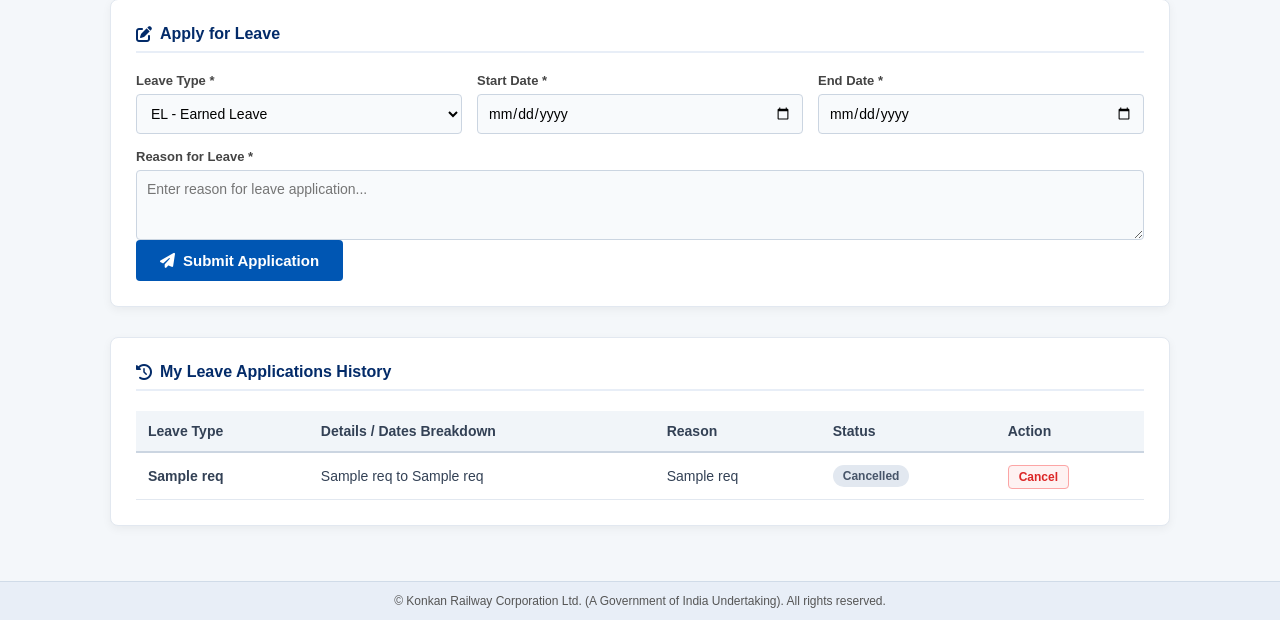
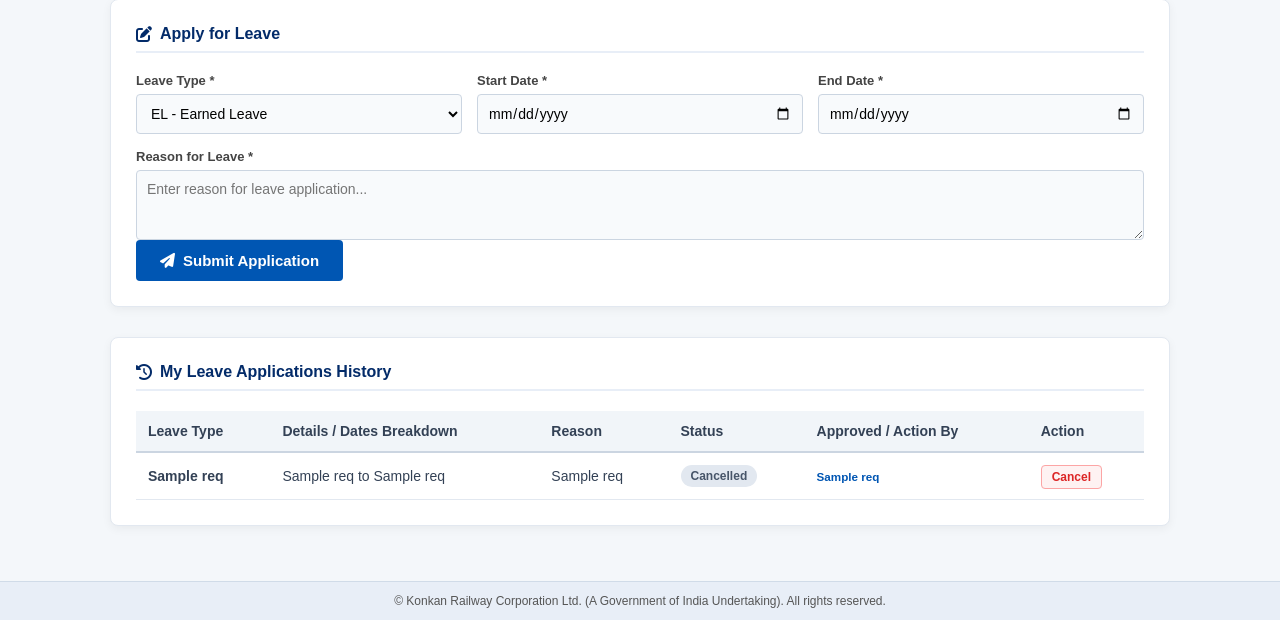
Before and after one commit to RohanDamodar/S-T_KRCL_leave_portal, a Flask app: template templates/dashboard.html in a window 1280 px wide. Shown: the part 278-898 px from the top of the page. Run offline with Flask 3, Linux system fonts and the light colour scheme; the template is opened without the code that fills it: most values are stand-ins (such as "Sample title", 1, 10 or a date in 2020); some libraries are stand-ins or nearby versions.

Commit message:
Update dashboard.html

```diff
--- a/templates/dashboard.html
+++ b/templates/dashboard.html
@@ -119,7 +119,6 @@
                         </select>
                     </div>
 
-                    <!-- Single Leave Dates -->
                     <div class="form-group single-date-group">
                         <label>Start Date *</label>
                         <input type="date" name="start_date" id="singleStart">
@@ -131,28 +130,15 @@
                     </div>
                 </div>
 
-                <!-- Combined EL + CL Custom Dates Box -->
                 <div id="combinedDatesBox" class="custom-dates-box">
                     <h4 style="font-size: 13px; color: #0056b3; margin-bottom: 10px;">
                         <i class="fa-solid fa-sliders"></i> Customize EL & CL Dates:
                     </h4>
                     <div class="form-grid">
-                        <div class="form-group">
-                            <label>EL Start Date *</label>
-                            <input type="date" name="el_start_date" id="elStart">
-                        </div>
-                        <div class="form-group">
-                            <label>EL End Date *</label>
-                            <input type="date" name="el_end_date" id="elEnd">
-                        </div>
-                        <div class="form-group">
-                            <label>CL Start Date *</label>
-                            <input type="date" name="cl_start_date" id="clStart">
-                        </div>
-                        <div class="form-group">
-                            <label>CL End Date *</label>
-                            <input type="date" name="cl_end_date" id="clEnd">
-                        </div>
+                        <div class="form-group"><label>EL Start Date *</label><input type="date" name="el_start_date" id="elStart"></div>
+                        <div class="form-group"><label>EL End Date *</label><input type="date" name="el_end_date" id="elEnd"></div>
+                        <div class="form-group"><label>CL Start Date *</label><input type="date" name="cl_start_date" id="clStart"></div>
+                        <div class="form-group"><label>CL End Date *</label><input type="date" name="cl_end_date" id="clEnd"></div>
                     </div>
                 </div>
 
@@ -180,6 +166,7 @@
                             <th>Details / Dates Breakdown</th>
                             <th>Reason</th>
                             <th>Status</th>
+                            <th>Approved / Action By</th>
                             <th>Action</th>
                         </tr>
                     </thead>
@@ -190,8 +177,8 @@
                                 <td><b>{{ req[1] }}</b></td>
                                 <td>
                                     {% if req[1] == 'EL+CL' %}
-                                        <small style="display:block;"><b>EL Dates:</b> {{ req[4] }}</small>
-                                        <small style="display:block;"><b>CL Dates:</b> {{ req[5] }}</small>
+                                        <small style="display:block;"><b>EL:</b> {{ req[4] }}</small>
+                                        <small style="display:block;"><b>CL:</b> {{ req[5] }}</small>
                                     {% else %}
                                         {{ req[2] }} to {{ req[3] }}
                                     {% endif %}
@@ -209,6 +196,13 @@
                                     {% endif %}
                                 </td>
                                 <td>
+                                    {% if req[8] %}
+                                        <small style="color: #0056b3; font-weight: bold;">{{ req[8] }}</small>
+                                    {% else %}
+                                        -
+                                    {% endif %}
+                                </td>
+                                <td>
                                     {% if req[7] != 'Cancelled' and req[7] != 'Rejected' %}
                                         <a href="/cancel_leave/{{ req[0] }}" class="btn-cancel" onclick="return confirm('तुम्हाला ही रजा रद्द करायची आहे का?');">Cancel</a>
                                     {% else %}
@@ -218,9 +212,7 @@
                             </tr>
                             {% endfor %}
                         {% else %}
-                            <tr>
-                                <td colspan="5" style="text-align: center; color: #777;">नो रेकॉर्ड सापडले नाहीत.</td>
-                            </tr>
+                            <tr><td colspan="6" style="text-align: center; color: #777;">नो रेकॉर्ड सापडले नाहीत.</td></tr>
                         {% endif %}
                     </tbody>
                 </table>
```
